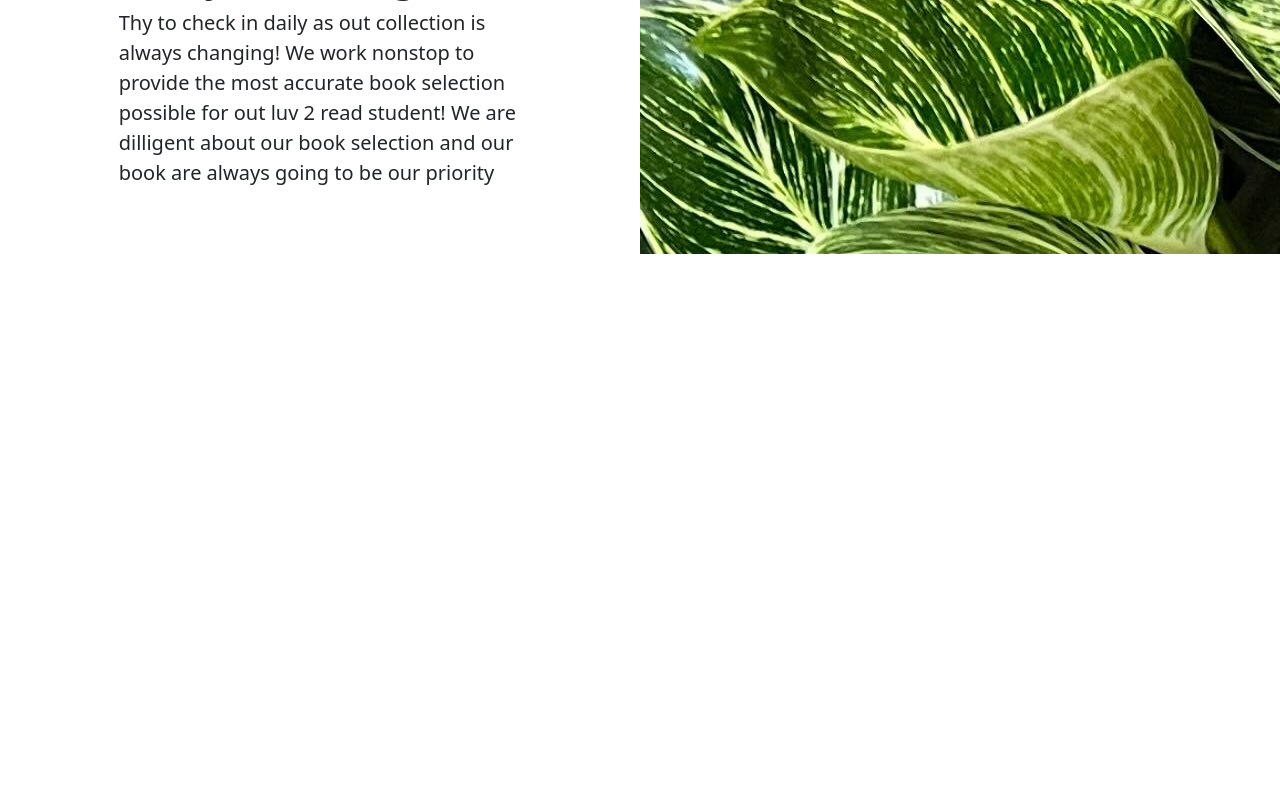
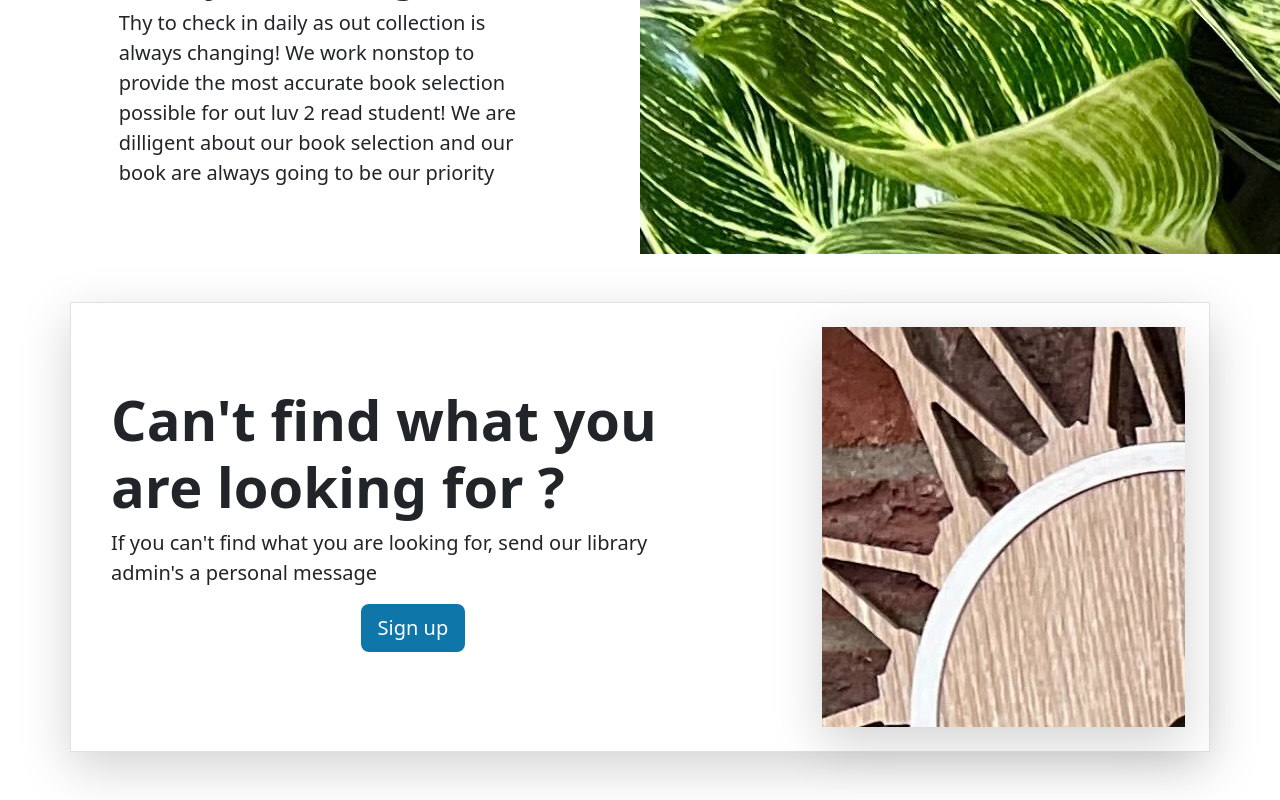
Before and after one commit to mintrosetta/library-application, a React (Vite) app in the folder client/: page / in a window 1280 px wide. Shown: the part 1670-2470 px from the top of the page. Before the commit the page ends 1924 px from the top, so only its background shows below. Built offline with nearby package versions, Linux system fonts and the light colour scheme.

Commit message:
add library service component

```diff
--- a/client/src/App.tsx
+++ b/client/src/App.tsx
@@ -2,6 +2,7 @@
 import Carousel from './layouts/home/Carousel';
 import ExploreTopBooks from './layouts/home/ExploreTopBooks';
 import Heros from './layouts/home/Heros';
+import LibraryService from './layouts/home/LibraryService';
 
 function App() {
 
@@ -11,6 +12,7 @@
       <ExploreTopBooks />
       <Carousel />
       <Heros />
+      <LibraryService />
     </>
   )
 }
--- /dev/null
+++ b/client/src/layouts/home/LibraryService.tsx
@@ -0,0 +1,20 @@
+export default function LibraryService() {
+    return (
+        <>
+            <div className="container my-5">
+                <div className="row p-4 align-items-center border shadow-lg">
+                    <div className="col-lg-7 p-3">
+                        <h1 className="display-4 fw-bold">Can't find what you are looking for ?</h1>
+                        <p className="lead">If you can't find what you are looking for, send our library admin's a personal message</p>
+                        <div className="d-grid gap-2 justify-content-md-center mb-4 mb-lg-3">
+                            <a className="btn main-color btn-lg text-white" href="#">Sign up</a>
+                        </div>
+                    </div>
+                    <div className="col-lg-4 offset-lg-1 shadow-lg lost-image">
+
+                    </div>
+                </div>
+            </div>
+        </>
+    );
+}
```
